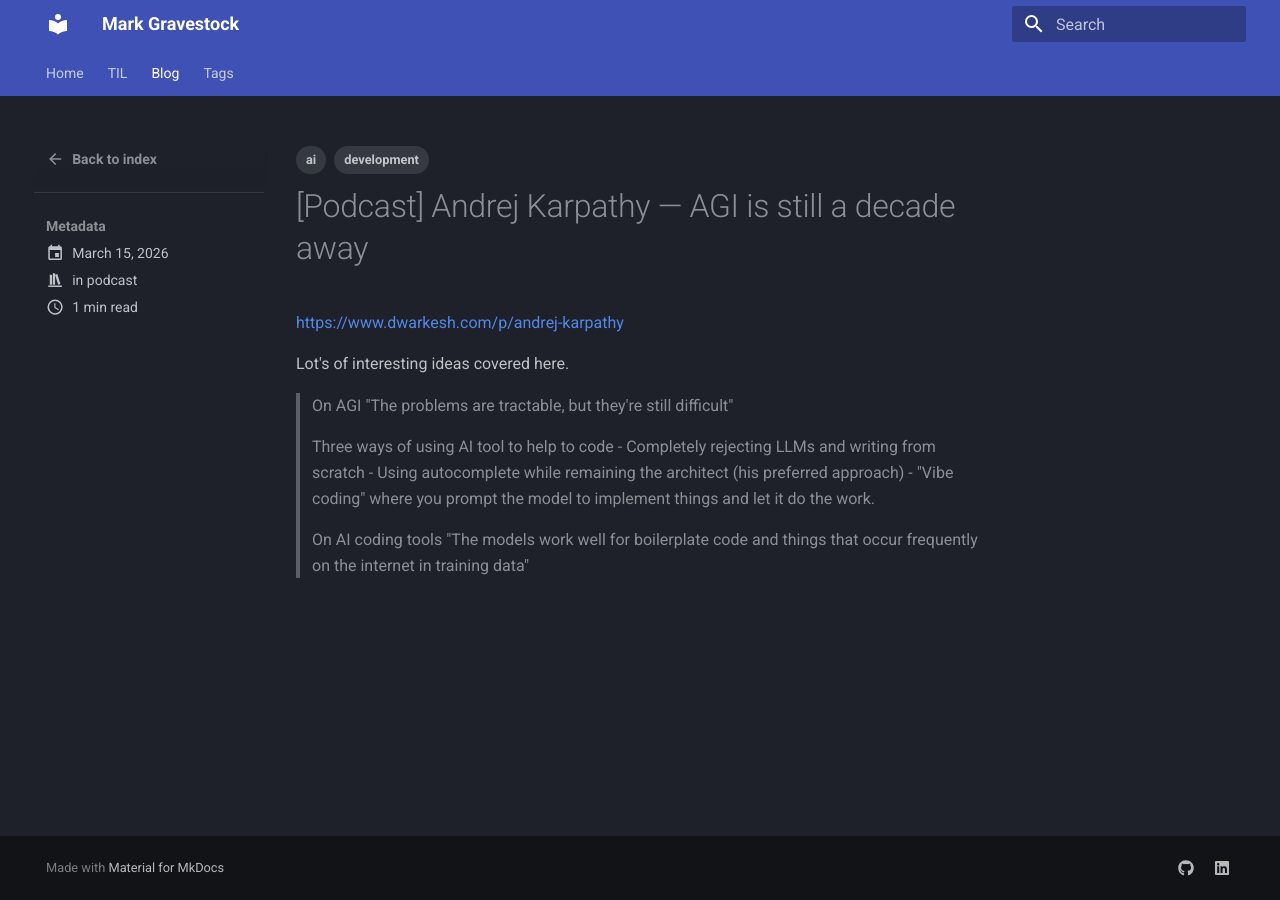
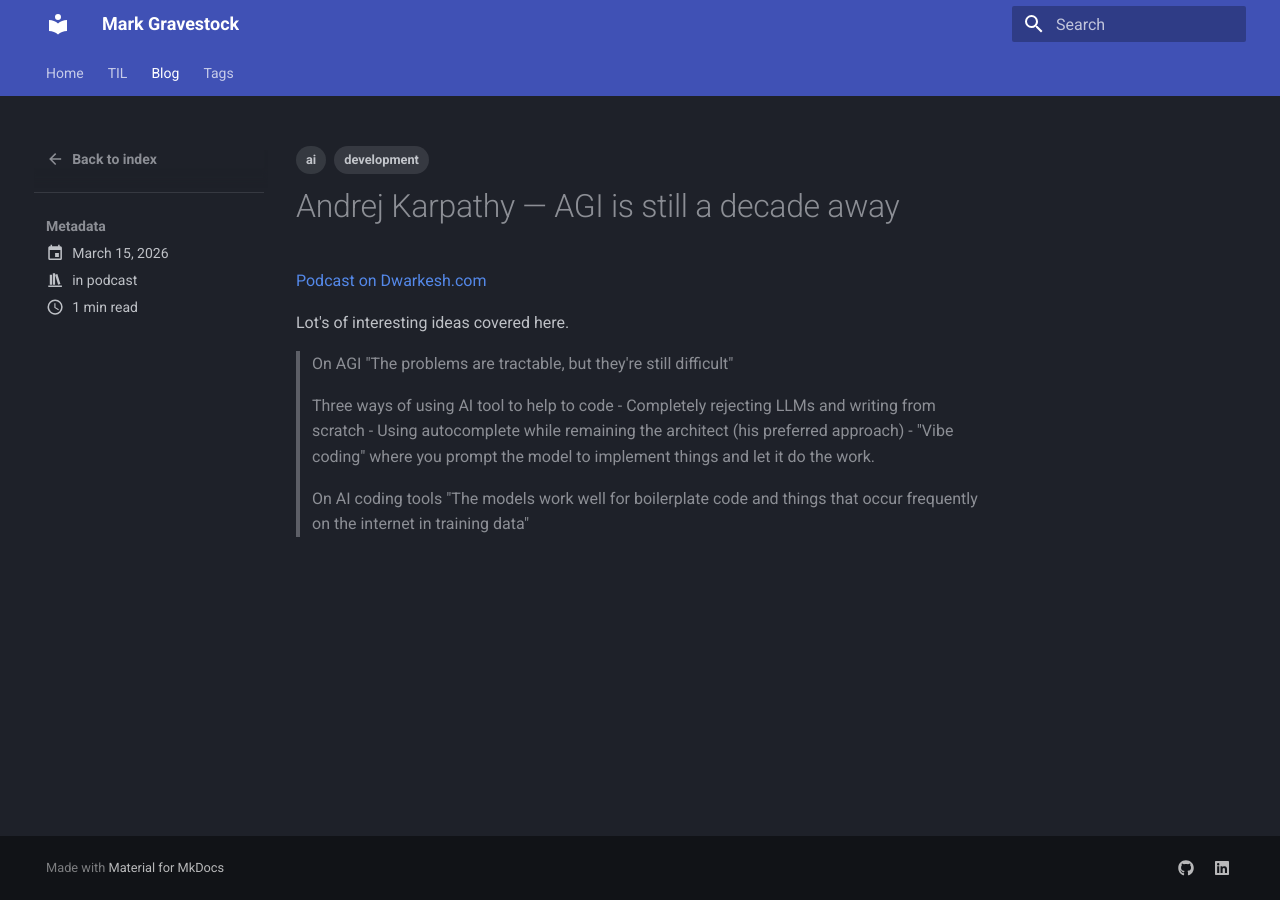
Before and after one commit to MarkGravestock/personal-site, an MkDocs documentation site: the page built from docs/blog/posts/2025-10-19-andrej-karpathy-agi-is-still-a-decade-away.md, in a window 1280 px wide. Built offline with MkDocs 1.6.1 and Material for MkDocs 9.7.7, drawn with Linux system fonts in a browser that asks for light colours; some of the changed lines change nothing that is shown.

Commit message:
Update entry

```diff
--- a/docs/blog/posts/2025-10-19-andrej-karpathy-agi-is-still-a-decade-away.md
+++ b/docs/blog/posts/2025-10-19-andrej-karpathy-agi-is-still-a-decade-away.md
@@ -1,7 +1,7 @@
 ---
 layout: post
 date: 2026-03-15
-title:  "[Podcast] Andrej Karpathy — AGI is still a decade away"
+title:  "Andrej Karpathy — AGI is still a decade away"
 tags:
     - ai
     - development
@@ -9,7 +9,7 @@ categories:
     - podcast
 ---
 
-[https://www.dwarkesh.com/p/andrej-karpathy](https://www.dwarkesh.com/p/andrej-karpathy)
+[Podcast on Dwarkesh.com](https://www.dwarkesh.com/p/andrej-karpathy)
 
 Lot's of interesting ideas covered here.
 
```
